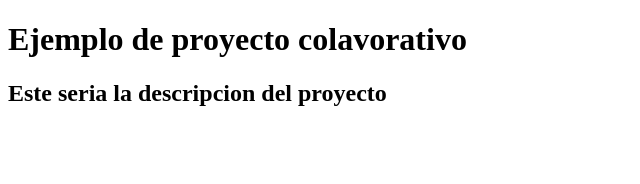
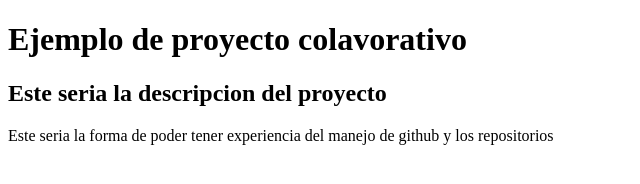
Before and after one commit to Guten144/proyecto-1, a plain HTML site: page index.html in a window 1280 px wide. Shown: the whole page, without its empty margins (0-640 px from the left). Drawn offline with Linux system fonts and the light colour scheme.

Commit message:
Añadiendo un 'P'

```diff
--- a/index.html
+++ b/index.html
@@ -9,6 +9,7 @@
     <header>
         <h1>Ejemplo de proyecto colavorativo</h1>
         <h2>Este seria la descripcion del proyecto</h2>
+        <p>Este seria la forma de poder tener experiencia del manejo de github y los repositorios</p>
     </header>
 
 </body>
```
